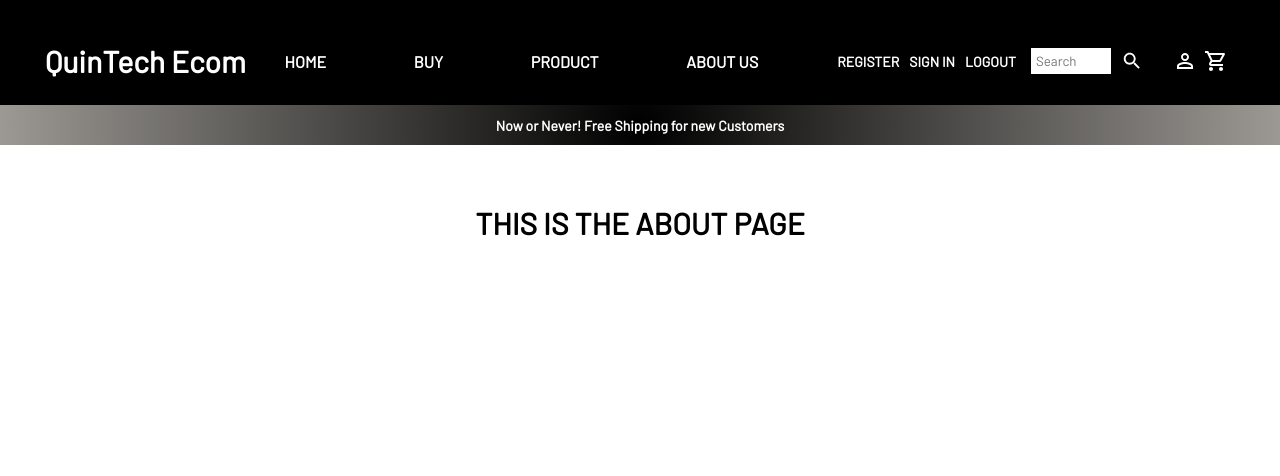
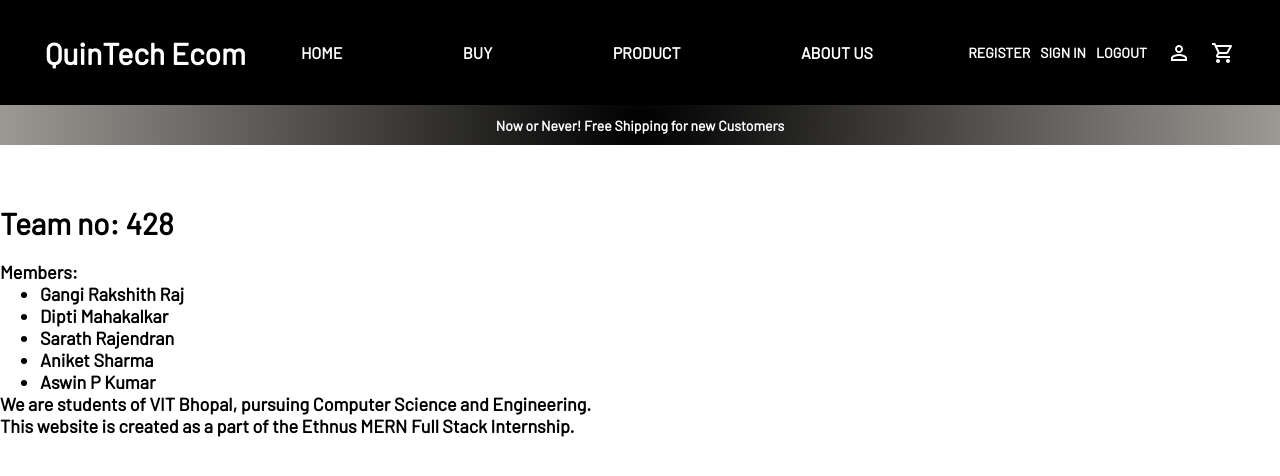
Before and after one commit to AswinPKumar01/MERN-Ecommerce-Website, a React (Create React App) app in the folder client/: page /about in a window 1280 px wide. Shown: the top 476 px of the page. Built offline with nearby package versions, Linux system fonts and the light colour scheme.

Commit message:
modified files

```diff
--- a/client/src/components/Navbar.jsx
+++ b/client/src/components/Navbar.jsx
@@ -95,7 +95,7 @@ const Input = styled.input`
 
 const IconBadgeLink = styled(Link)`
   ${commonLinkStyles}
-  margin-right: 7px;
+  margin-left:20px;
   font-size: 14px;
   color: white;
   text-decoration: none;
@@ -156,11 +156,6 @@ const Navbar = () => {
             </AuthLink>
           </AuthOptions>
 
-          <SearchCont>
-            <Input placeholder="Search" />
-            <Search style={{ color: "white", fontSize: 22 }} />
-          </SearchCont>
-
           <IconBadgeLink onClick={handleUserIconClick}>
             <Badge>
               <PersonOutlineOutlined />
--- a/client/src/pages/About.jsx
+++ b/client/src/pages/About.jsx
@@ -8,18 +8,42 @@ const MainContainer = styled.div`
 `;
 
 const Container = styled.div`
-  text-align: center;
   font-weight: bold;
-  font-color: black;
   font-size: 30px;
   margin-top: 60px;
 `;
+
+const TeamInfo = styled.div`
+  margin-top: 20px;
+  font-size: 18px;
+`;
+
 const About = () => {
   return (
     <MainContainer>
       <Navbar />
       <Banner />
-      <Container>THIS IS THE ABOUT PAGE</Container>
+      <Container>
+        <div>Team no: 428</div>
+        <TeamInfo>
+          <div>Members:</div>
+          <ul>
+            <li>Gangi Rakshith Raj</li>
+            <li>Dipti Mahakalkar</li>
+            <li>Sarath Rajendran</li>
+            <li>Aniket Sharma</li>
+            <li>Aswin P Kumar</li>
+          </ul>
+          <p>
+            We are students of VIT Bhopal, pursuing Computer Science and
+            Engineering.
+          </p>
+          <p>
+            This website is created as a part of the Ethnus MERN Full Stack
+            Internship.
+          </p>
+        </TeamInfo>
+      </Container>
     </MainContainer>
   );
 };
```
